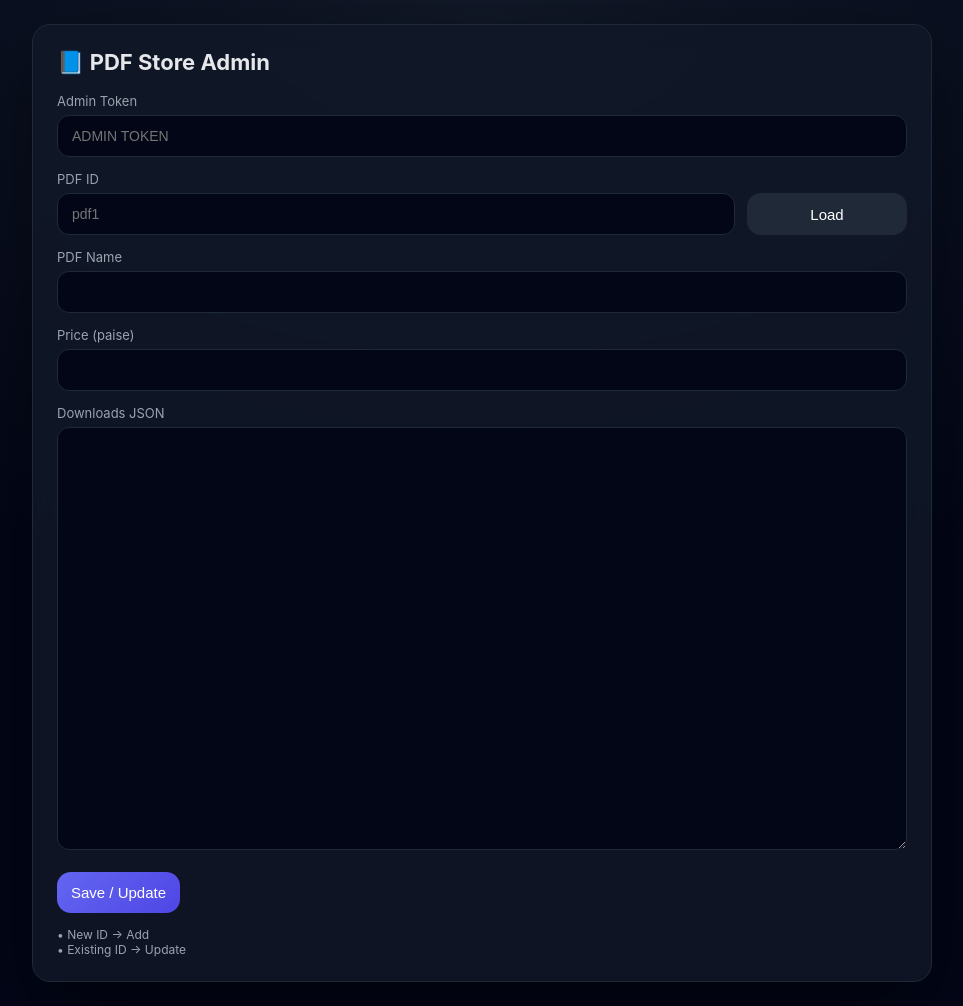
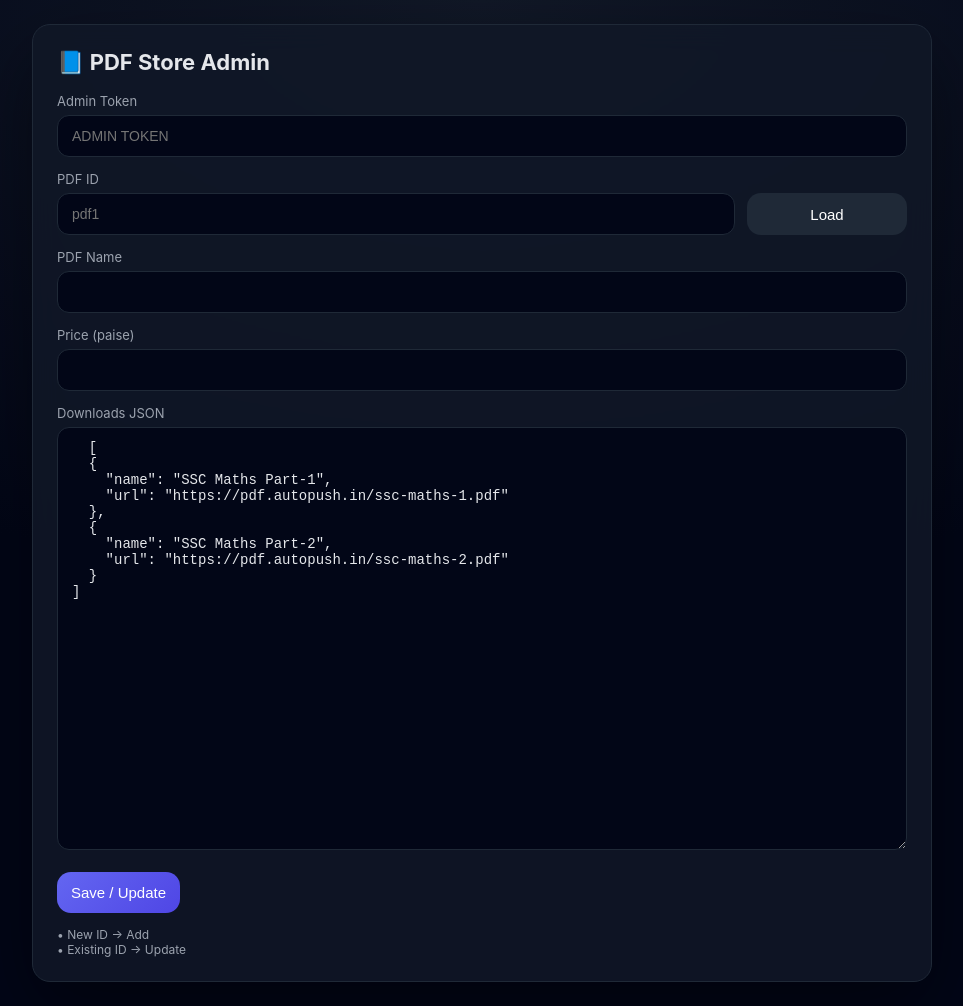
Before and after one commit to raiyaprakash/apush, a plain HTML site: page raushan.html in a window 1280 px wide. Shown: the whole page, without its empty margins (158-1121 px from the left). Drawn offline with Linux system fonts and the light colour scheme.

Commit message:
Update raushan.html

```diff
--- a/raushan.html
+++ b/raushan.html
@@ -130,7 +130,18 @@ button:hover:not(:disabled){
 <input id="price">
 
 <label>Downloads JSON</label>
-<textarea id="downloads" style="min-height: 423px;"></textarea>
+<textarea id="downloads" style="min-height: 423px;">
+  [
+  {
+    "name": "SSC Maths Part-1",
+    "url": "https://pdf.autopush.in/ssc-maths-1.pdf"
+  },
+  {
+    "name": "SSC Maths Part-2",
+    "url": "https://pdf.autopush.in/ssc-maths-2.pdf"
+  }
+]
+</textarea>
 
 <button id="saveBtn" style="margin-top:18px" onclick="savePDF()">Save / Update</button>
 
```
